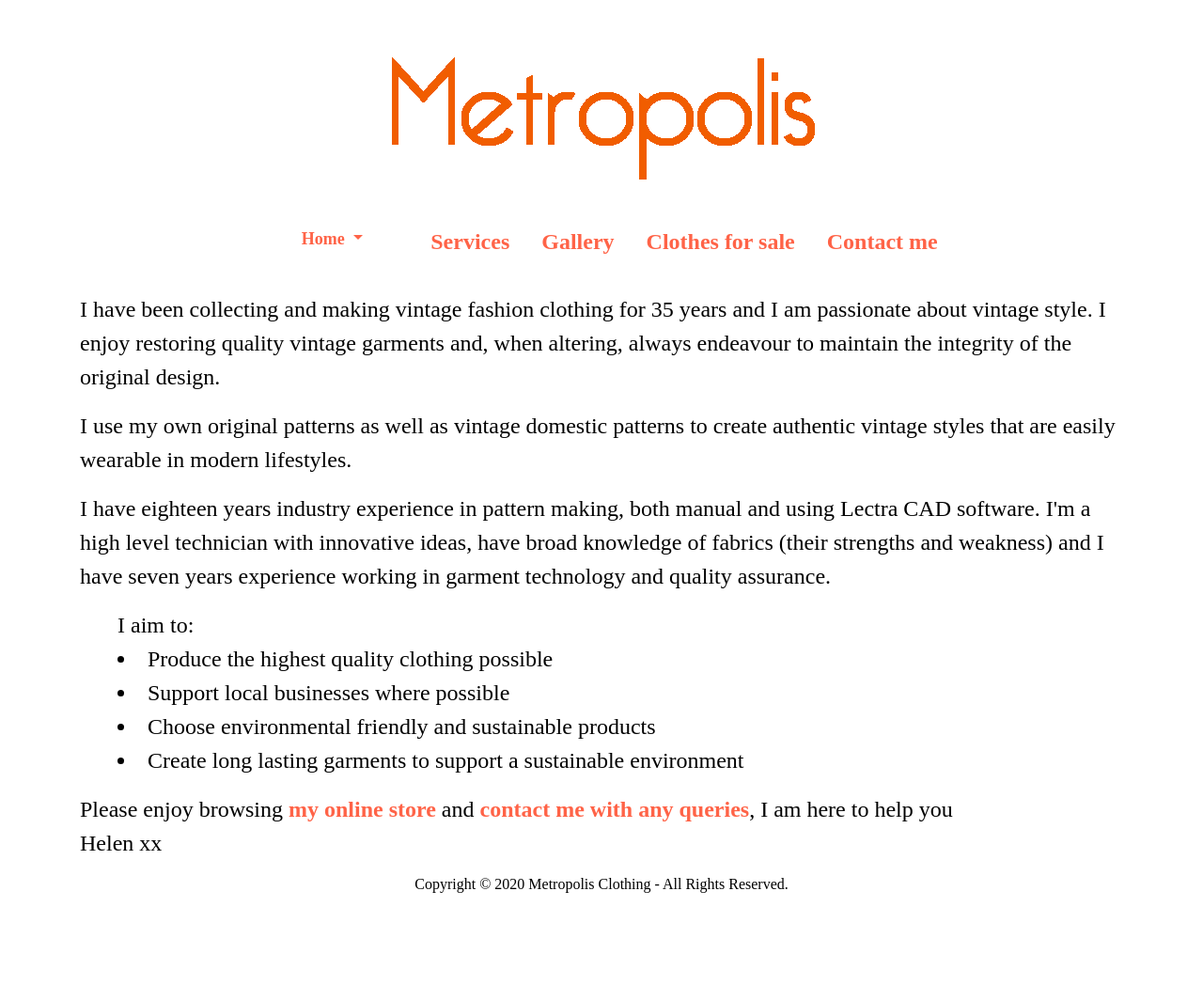
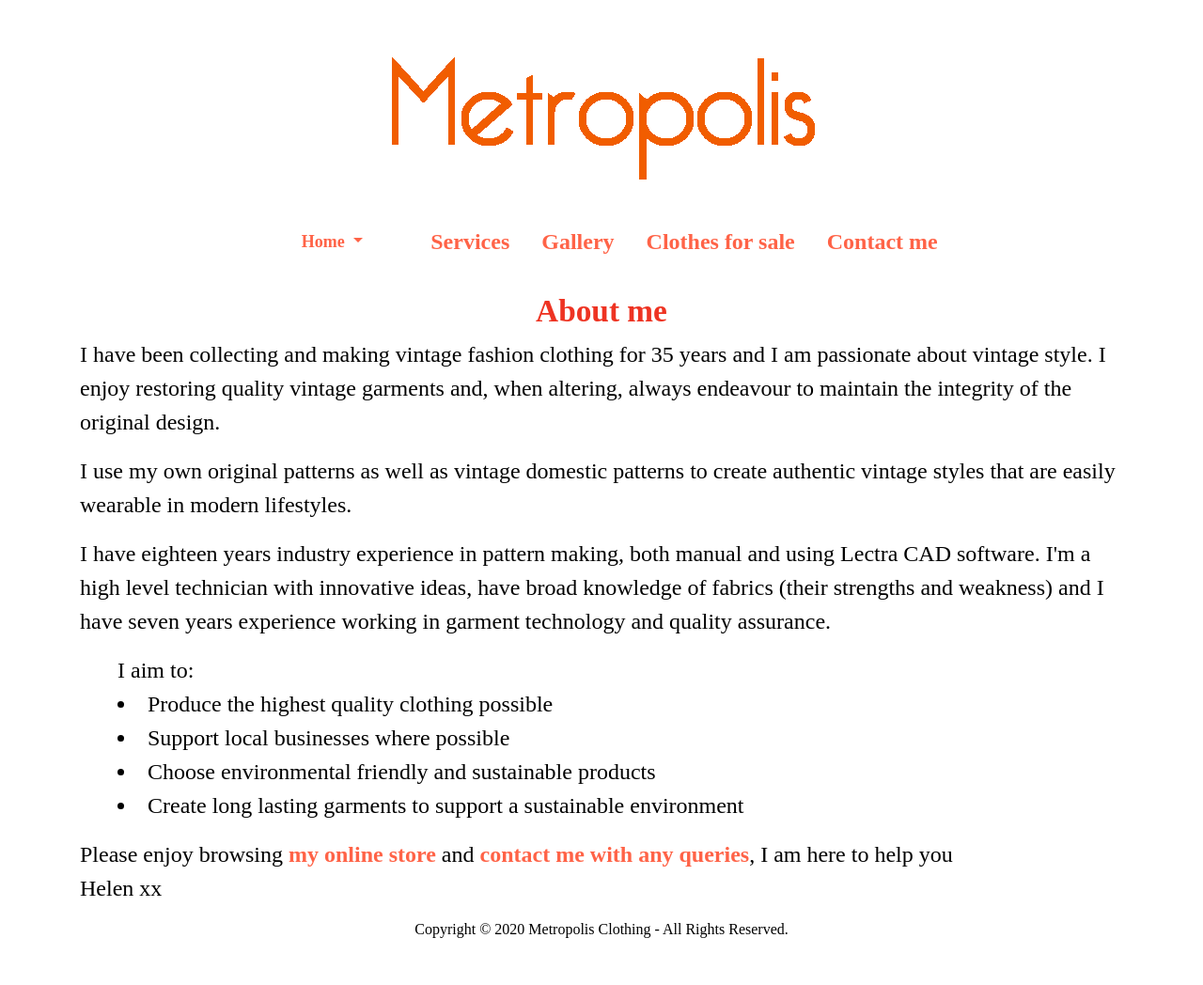
Before and after one commit to manicmike66/metropolis, a Jekyll site: the page built from about.md, in a window 1280 px wide. Shown: the whole page at 94% size. Built offline with Jekyll 4.4.1, drawn with Linux system fonts in a browser that asks for light colours; nearby versions of some CDN libraries; before the commit the page ends 1000 px from its top, so only the background shows below that.

Commit message:
added ability to print title of page, requested by Helen

```diff
--- a/_config.yml
+++ b/_config.yml
@@ -1,8 +1,8 @@
 title: Metropolis Clothing
 email: mike@mikewilliamswebsites.com.au
 description: Metropolis Clothing Melbourne, Australia
-#baseurl: /
-baseurl: /metropolis/
+baseurl: /
+#baseurl: /metropolis/
 url: "https://metropolisclothing.com.au" # the base hostname & protocol for your site, e.g. http://example.com
 github_username:  manicmike66
 plugins:
--- a/_includes/navbar.md
+++ b/_includes/navbar.md
@@ -79,7 +79,7 @@ $(document).ready(function(){
                 {% assign class = 'nav-item active' %}
             {% endif %}
             {% if entry.sublinks %}
-                <li id="{{entry.title}}-menu" id="{{ class }}" class="{{ navstyle }} tbItem dropdown {{ class }} ">
+                <li id="{{entry.title}}-menu" id="{{ class }}" class="{{ navstyle }} tbItem my-auto dropdown {{ class }} ">
                     <a href="{{ site.baseurl }}{{ entry.url }}" id="{{entry.title}}-link" class="nav-link dropdown-toggle" data-toggle="dropdown" role="button" aria-haspopup="true" aria-expanded="false">{{ entry.title }} <span class="caret"></span></a>
                     <div class="dropdown-menu" aria-labelledby="{{entry.title}}-link">
                         {% for sublink in entry.sublinks %}
--- a/_layouts/normal.html
+++ b/_layouts/normal.html
@@ -1,5 +1,10 @@
   {%- include head.md -%}
   <body {{page.bodyappend}}{% if page.bodyclass %} class="{{ page.bodyclass }}"{% endif %}>
     {%- include header.html -%}
+    {% if page.printtitle %}
+    <div class="container text-center">
+    <h1>{{page.title}}</h1>
+    </div>
+    {% endif %}
     {{ content }}
     {%- include footer.html -%}
--- a/assets/css/style.css
+++ b/assets/css/style.css
@@ -33,7 +33,7 @@ A:active {
 
 H1 {
 	background: #fff;
-	color : #A9765B;
+	color : #E32;
 	font-weight: bold;
 	font-size : 25pt;
 	font-family : serif;
@@ -41,21 +41,21 @@ H1 {
 }
 
 H2 {
-	color : yellow;
+	color : #E32;
 	font-weight: bold;
 	font-size : 18pt;
 	font-family : serif;
 }
 
 H3 {
-	color : yellow;
+	color : #E32;
 	font-weight: bold;
 	font-size : 15pt;
 	font-family : serif;
 }
 
 H4 {
-	color : yellow;
+	color : #E32;
 	font-weight: bold;
 	font-size : 14pt;
 	font-family : serif;
@@ -64,7 +64,7 @@ H4 {
 
 H5 {
 	background: #553925 top;
-	color : black;
+	color : #E32;
 	font-weight: bold;
 	font-size : 12pt;
 	font-family : serif;
@@ -72,7 +72,7 @@ H5 {
 }
 
 H6 {
-	color : #553925;
+	color : #E32;
 	font-weight: bold;
 	font-size : 12pt;
 	font-family : serif;
```
Also changed, not shown: about.md (+1 -0 lines), 8 other files.
